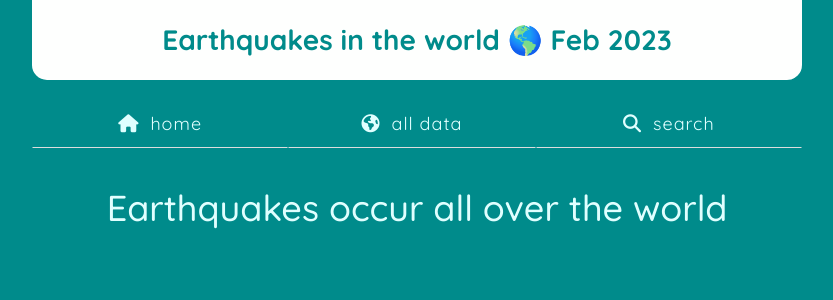
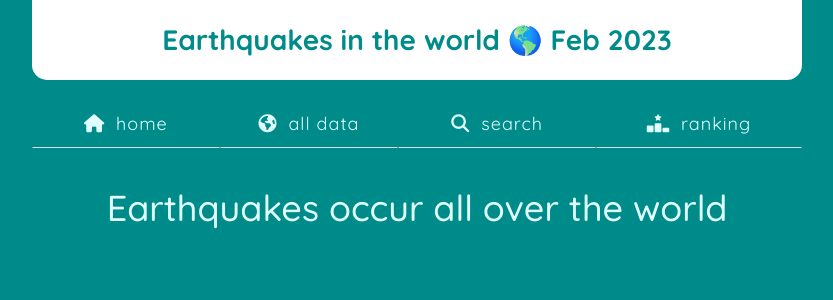
Before and after one commit to azusaw/db-driven-web-app, a Flask app: page / in a window 1280 px wide. Shown: the top 300 px of the page, without its empty margins (223-1056 px from the left). Run offline with Flask 3, Linux system fonts and the light colour scheme; some libraries are stand-ins or nearby versions.

Commit message:
create ranking page

```diff
--- a/app.py
+++ b/app.py
@@ -29,6 +29,11 @@ def search():
     return render_template("search.html", rows=rows, sources=sources, mag_types=mag_types)
 
 
+@app.route("/ranking")
+def ranking():
+    return render_template("ranking.html")
+
+
 @app.route('/magnitude_type')
 def magnitude_type():
     rows = db.select_mag_types()
--- a/templates/base.html
+++ b/templates/base.html
@@ -40,6 +40,12 @@
                     search
                 </a>
             </li>
+            <li class="nav-item">
+                <a class="nav-link" href={{ url_for("ranking") }}>
+                    <i class="fa-solid fa-ranking-star mr-1"></i>
+                    ranking
+                </a>
+            </li>
         </ul>
     </div>
 {% endblock %}
--- /dev/null
+++ b/templates/ranking.html
@@ -0,0 +1,4 @@
+{% extends 'base.html' %}
+{% block page_content %}
+<h1>Ranking</h1>
+{% endblock %}
```
